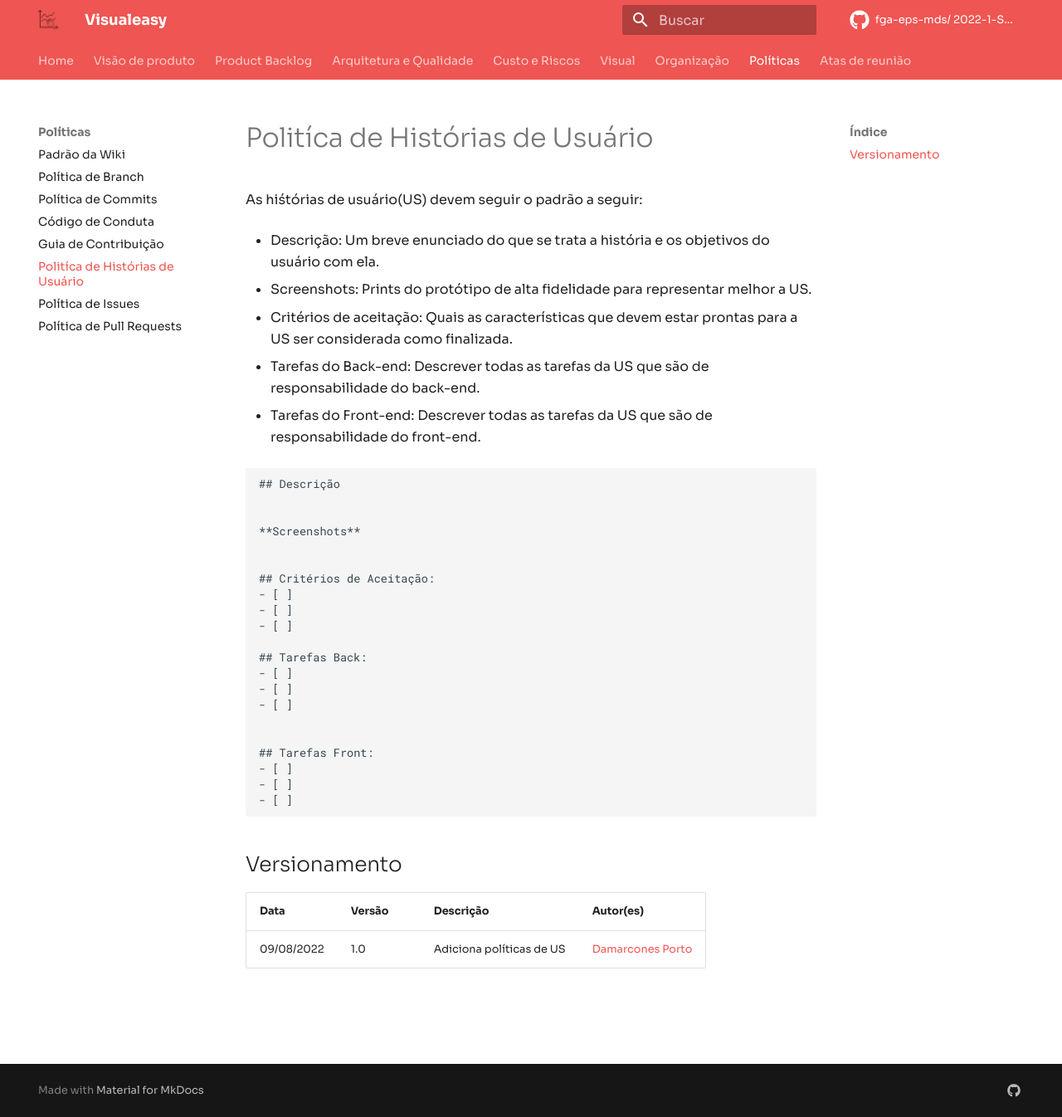
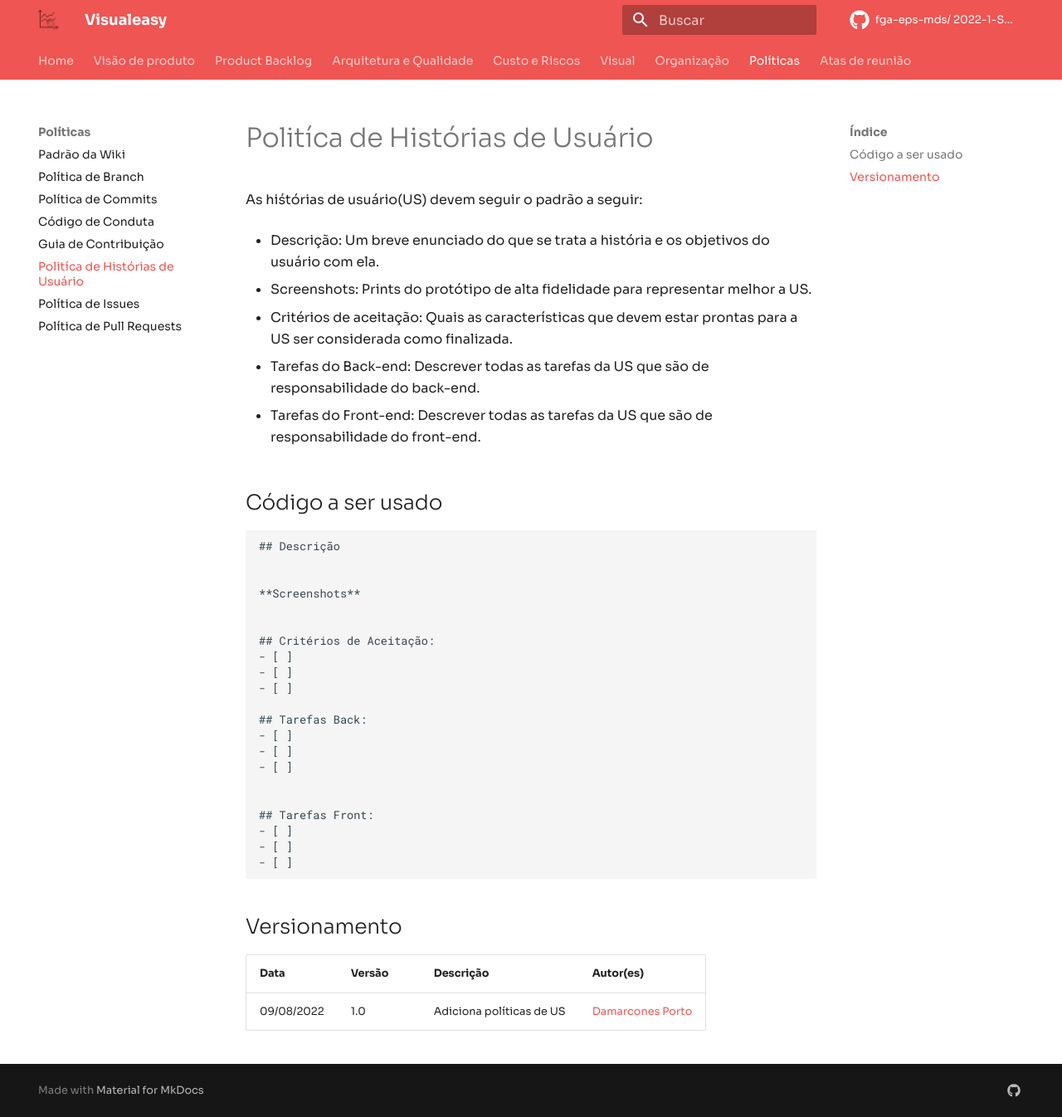
Before and after one commit to fga-eps-mds/2022-1-Visualeasy-Doc, an MkDocs documentation site: the page built from docs/politicas/politica_de_US.md, in a window 1280 px wide and 1346 px high. Shown: the whole window at 83% size. Built offline with MkDocs 1.6.1 and Material for MkDocs 9.7.7, drawn with Linux system fonts in a browser that asks for light colours; comment, search, counter and statistics services are not loaded.

Commit message:
Add template US

````diff
--- a/docs/politicas/politica_de_US.md
+++ b/docs/politicas/politica_de_US.md
@@ -11,6 +11,8 @@ As hiśtórias de usuário(US) devem seguir o padrão a seguir:
 - Tarefas do Back-end: Descrever todas as tarefas da US que são de responsabilidade do back-end.
 
 - Tarefas do Front-end: Descrever todas as tarefas da US que são de responsabilidade do front-end.
+
+## Código a ser usado
 
 ```
 ## Descrição
````
